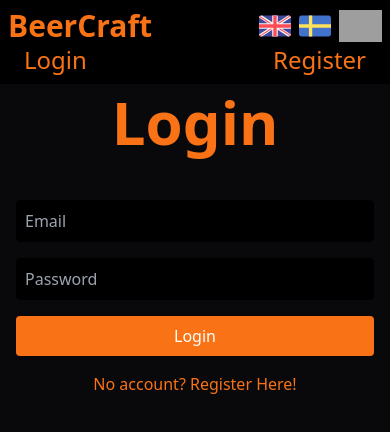
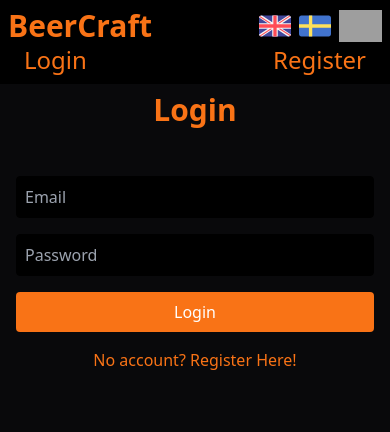
Before and after one commit to CNA-25/users-frontend, a React (Vite) app: page / in a window 390 px wide. Shown: the top 432 px of the page. Built offline with nearby package versions, Linux system fonts and the light colour scheme; grey boxes are pictures that could not be loaded.

Commit message:
fixed extra large titles

```diff
--- a/src/pages/EditUserInfo.tsx
+++ b/src/pages/EditUserInfo.tsx
@@ -178,7 +178,7 @@ const EditUserInfo: React.FC = () => {
 					onSubmit={handleSubmit}
 					className="flex flex-col w-full gap-4 px-4 xl:w-1/4 md:w-1/3 sm:w-1/2 sm:px-0"
 				>
-					<h1 className="mb-8 text-6xl font-bold text-center text-orange-500">
+					<h1 className="mb-8 text-3xl font-bold text-center text-orange-500 md:text-6xl">
 						{t("updateUser")}
 					</h1>
 					{loading && (
--- a/src/pages/LoginPage.tsx
+++ b/src/pages/LoginPage.tsx
@@ -55,7 +55,7 @@ const LoginPage: React.FC = () => {
 					className="flex flex-col w-full gap-4 px-4 xl:w-1/4 md:w-1/3 sm:w-1/2 sm:px-0"
 					onSubmit={handleSubmit}
 				>
-					<h1 className="mt-2 mb-8 text-6xl font-bold text-center text-orange-500 sm:mt-60">
+					<h1 className="mt-2 mb-8 text-3xl font-bold text-center text-orange-500 md:text-6xl sm:mt-60">
 						{t("login")}
 					</h1>
 					<input
--- a/src/pages/RegistrationPage.tsx
+++ b/src/pages/RegistrationPage.tsx
@@ -67,7 +67,7 @@ const RegistrationPage: React.FC = () => {
 					className="flex flex-col w-full gap-4 px-4 xl:w-1/4 md:w-1/3 sm:w-1/2 sm:px-0"
 					onSubmit={handleSubmit}
 				>
-          <h1 className="mt-2 mb-8 text-6xl font-bold text-center text-orange-500 sm:mt-60">
+					<h1 className="mt-2 mb-8 text-3xl font-bold text-center text-orange-500 md:text-6xl sm:mt-60">
 						{t("register")}
 					</h1>
 					<input
```
Lines whose indentation alone changed are shown as unchanged.
